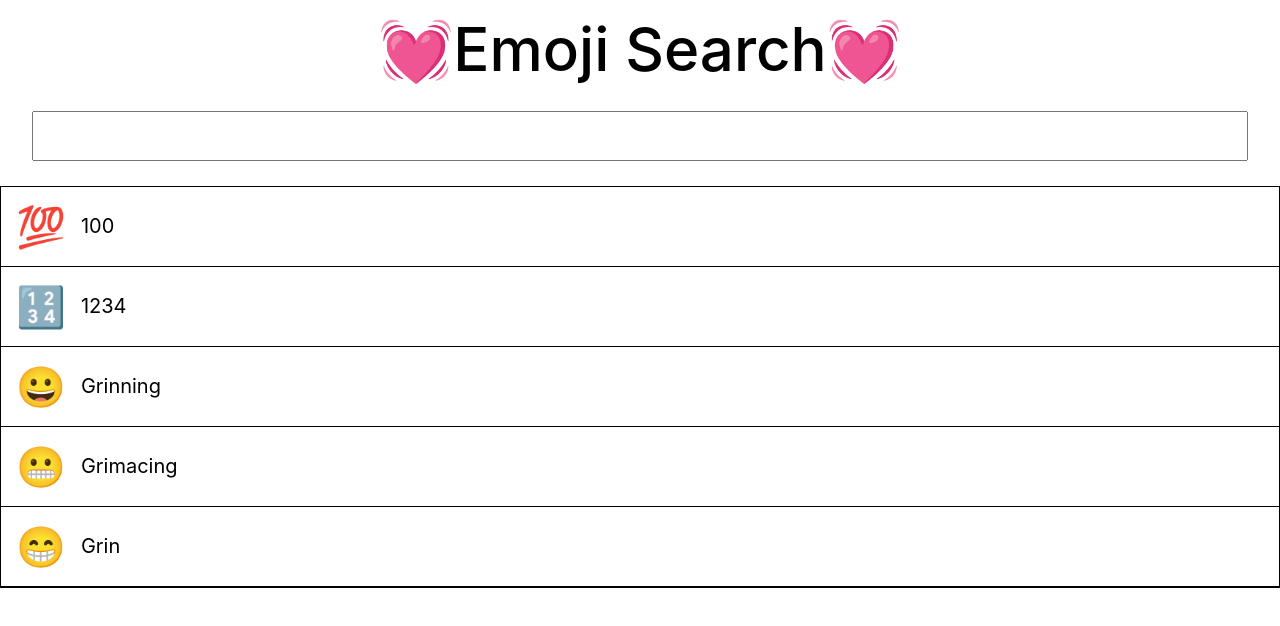
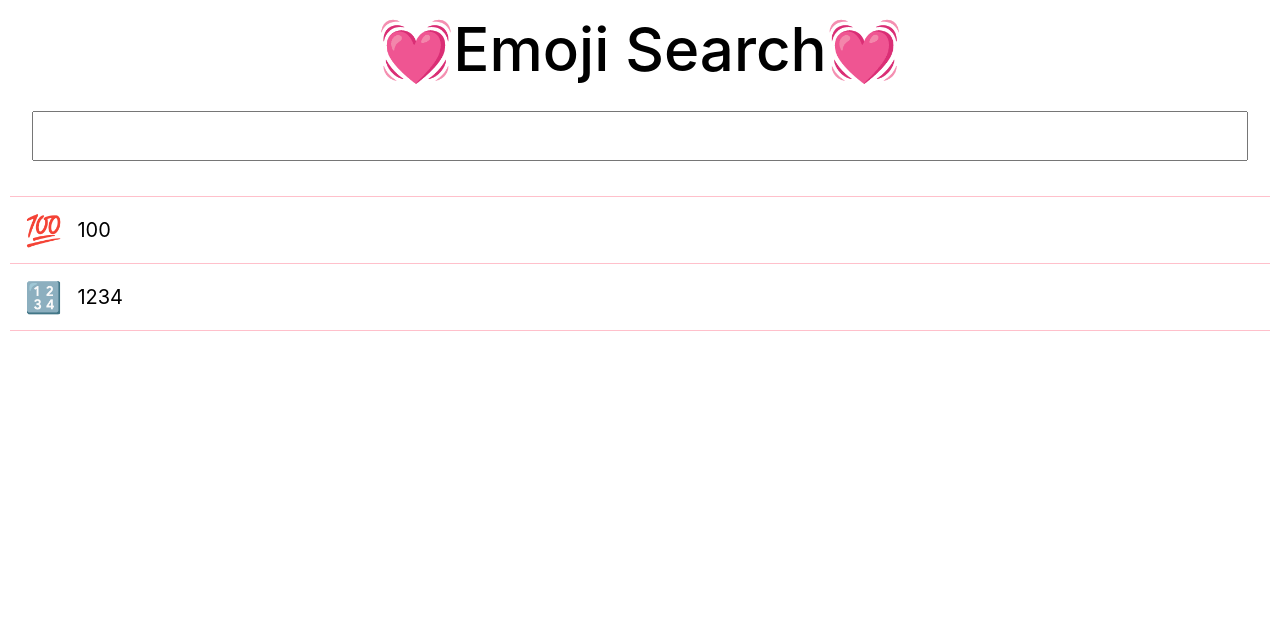
Before and after one commit to vuongvgc/EmojiSearch, a React (Create React App) app: page / in a window 1280 px wide. Shown: the top 626 px of the page. Built offline with nearby package versions, Linux system fonts and the light colour scheme.

Commit message:
limit list display

```diff
--- a/src/EmojiList/EmjiList.css
+++ b/src/EmojiList/EmjiList.css
@@ -1,14 +1,17 @@
 .List {
-    border: 1px solid #000;
+    padding: 10px;
+
 }
 .List__item {
     display: flex;
     margin: 0;
-    border-bottom: 1px solid #000;
-
+    border-bottom: 1px solid pink;
+}
+.List__item:first-child {
+    border-top: 1px solid pink;
 }
 .List__item-icon{
-    font-size: 40px;
+    font-size: 30px;
     margin: 15px;
 }
 .List__item-text {
--- a/src/EmojiList/EmojiList.js
+++ b/src/EmojiList/EmojiList.js
@@ -17,7 +17,9 @@ function StatusError() {
 class EmojiList extends React.Component {
     render(){
       let listItems ;
-      const dataEmoji = this.props.dataEmoji.slice(0,5);
+      let dataEmoji = this.props.dataEmoji;
+      const rangeList = caculatorPage(dataEmoji,1,2);
+      dataEmoji = dataEmoji.slice(rangeList.min, rangeList.max)
       if(dataEmoji.length === 0) {
         listItems = <StatusError />
       } else {
@@ -34,5 +36,14 @@ class EmojiList extends React.Component {
       );
     }
     }
-
+function caculatorPage(list,pageCurrent,pageRange) {
+  let rangeList = {max: 0, min: 0}
+  const lengthItem = list.length;
+  let page = Math.ceil(lengthItem / pageRange);
+  if(1<= pageCurrent <= page){
+    rangeList.max = pageCurrent * pageRange;
+    rangeList.min = (pageCurrent - 1) * pageRange;
+  }
+  return rangeList;
+}
 export default EmojiList;
--- a/src/InputSearch/InputSearch.css
+++ b/src/InputSearch/InputSearch.css
@@ -5,6 +5,7 @@
 }
 .Input__text input {
     width: 100%;
+    padding: 5px 10px;
     font-size: 30px;
     height: 50px;
 }
```
